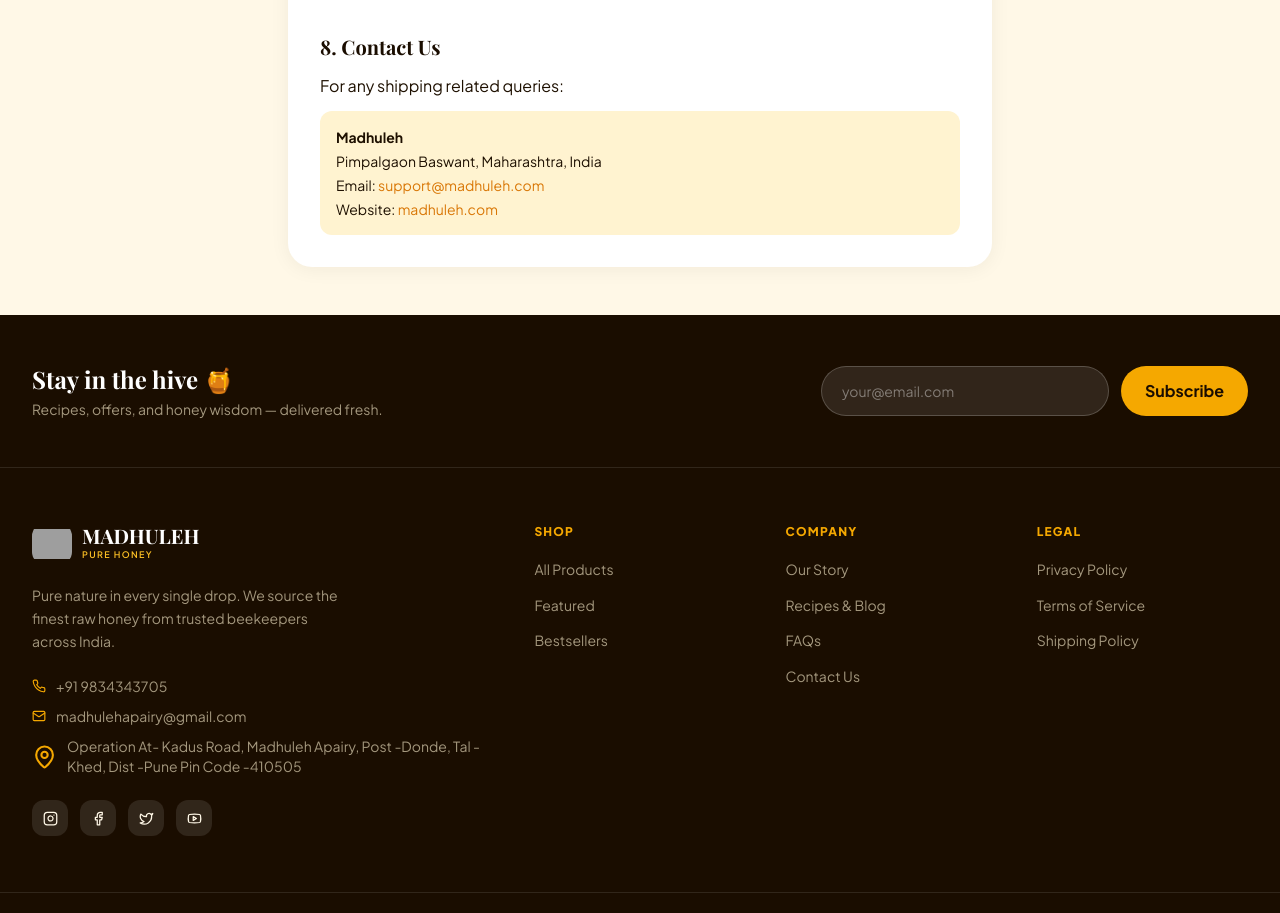
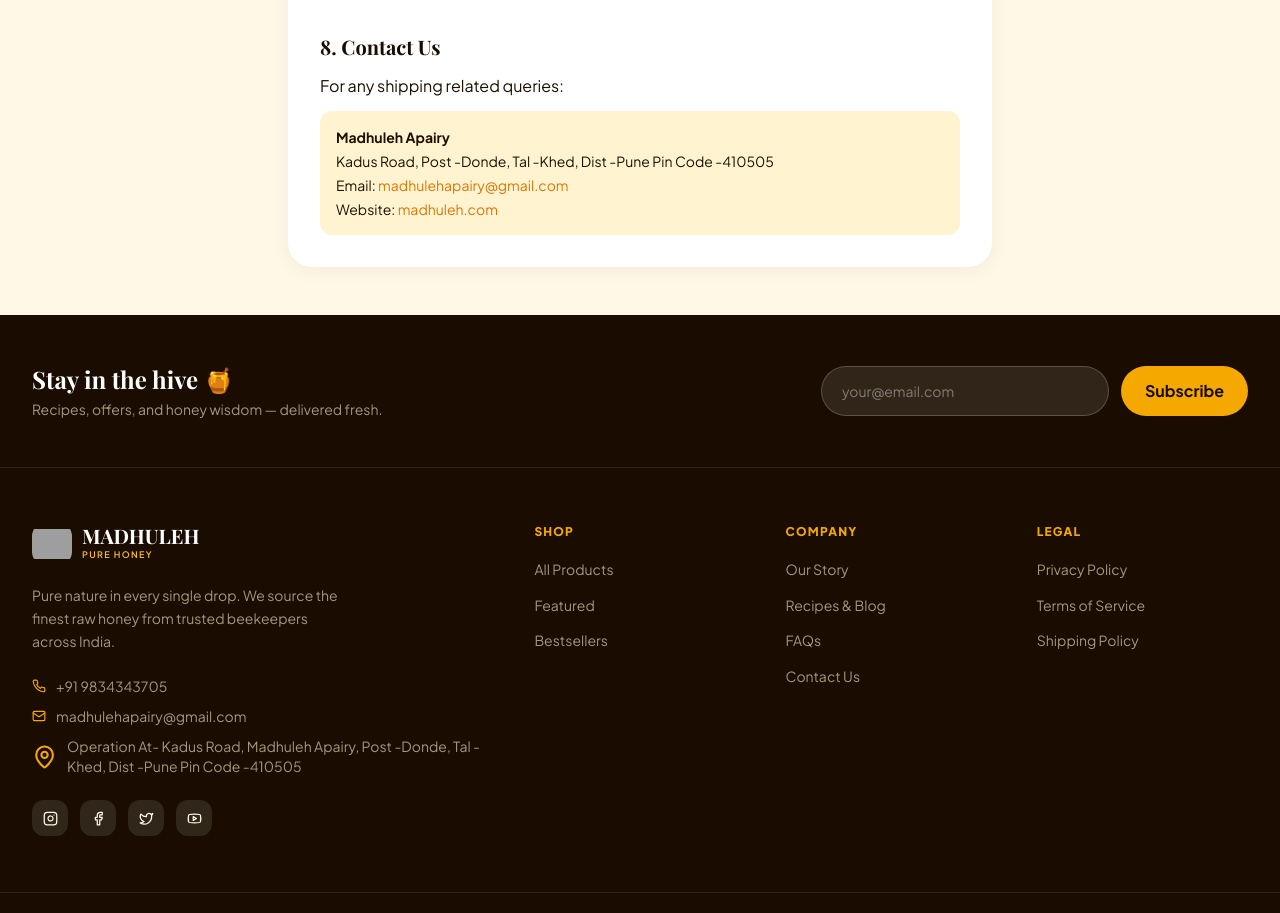
Before and after one commit to Vivekkumar5829/madhuleh-frontend, a React (Vite) app: page /shipping-policy in a window 1280 px wide. Shown: the part 1769-2682 px from the top of the page. Built offline with nearby package versions, Linux system fonts and the light colour scheme; no server answers; grey boxes are pictures that could not be loaded; a web font is replaced by a local one.

Commit message:
added links address and emails

```diff
--- a/src/pages/PrivacyPolicy.jsx
+++ b/src/pages/PrivacyPolicy.jsx
@@ -85,9 +85,9 @@
             <h2 className="font-display text-xl font-bold text-bark-900 mb-3">9. Contact Us</h2>
             <p>If you have any questions about this Privacy Policy, please contact us:</p>
             <div className="mt-3 bg-cream-200 rounded-xl p-4 text-sm">
-              <p><strong>Madhuleh</strong></p>
-              <p>Pimpalgaon Baswant, Maharashtra, India</p>
-              <p>Email: <a href="mailto:support@madhuleh.com" className="text-honey-600 hover:underline">support@madhuleh.com</a></p>
+              <p><strong>Madhuleh Apairy</strong></p>
+              <p>Kadus Road, Post -Donde, Tal -Khed, Dist -Pune Pin Code -410505</p>
+              <p>Email: <a href="madhulehapairy@gmail.com" className="text-honey-600 hover:underline">madhulehapairy@gmail.com</a></p>
               <p>Website: <Link to="/" className="text-honey-600 hover:underline">madhuleh.com</Link></p>
             </div>
           </section>
--- a/src/pages/ShippingPolicy.jsx
+++ b/src/pages/ShippingPolicy.jsx
@@ -94,16 +94,16 @@
 
           <section>
             <h2 className="font-display text-xl font-bold text-bark-900 mb-3">7. Damaged or Lost Packages</h2>
-            <p>If your package arrives damaged or is lost in transit, please contact us immediately at <a href="mailto:support@madhuleh.com" className="text-honey-600 hover:underline">support@madhuleh.com</a> with your order number and photos of the damage. We will arrange a replacement or full refund at no extra cost.</p>
+            <p>If your package arrives damaged or is lost in transit, please contact us immediately at <a href="mailto:madhulehapairy@gmail.com" className="text-honey-600 hover:underline">support@madhuleh.com</a> with your order number and photos of the damage. We will arrange a replacement or full refund at no extra cost.</p>
           </section>
 
           <section>
             <h2 className="font-display text-xl font-bold text-bark-900 mb-3">8. Contact Us</h2>
             <p>For any shipping related queries:</p>
             <div className="mt-3 bg-cream-200 rounded-xl p-4 text-sm space-y-1">
-              <p><strong>Madhuleh</strong></p>
-              <p>Pimpalgaon Baswant, Maharashtra, India</p>
-              <p>Email: <a href="mailto:support@madhuleh.com" className="text-honey-600 hover:underline">support@madhuleh.com</a></p>
+              <p><strong>Madhuleh Apairy</strong></p>
+              <p> Kadus Road, Post -Donde, Tal -Khed, Dist -Pune Pin Code -410505</p>
+              <p>Email: <a href="mailto:madhulehapairy@gmail.com" className="text-honey-600 hover:underline">madhulehapairy@gmail.com</a></p>
               <p>Website: <Link to="/" className="text-honey-600 hover:underline">madhuleh.com</Link></p>
             </div>
           </section>
--- a/src/pages/TermsOfService.jsx
+++ b/src/pages/TermsOfService.jsx
@@ -85,9 +85,9 @@
             <h2 className="font-display text-xl font-bold text-bark-900 mb-3">10. Contact Us</h2>
             <p>For any questions regarding these Terms of Service:</p>
             <div className="mt-3 bg-cream-200 rounded-xl p-4 text-sm">
-              <p><strong>Madhuleh</strong></p>
-              <p>Pimpalgaon Baswant, Maharashtra, India</p>
-              <p>Email: <a href="mailto:support@madhuleh.com" className="text-honey-600 hover:underline">support@madhuleh.com</a></p>
+              <p><strong>Madhuleh Apairy</strong></p>
+              <p>Kadus Road, Post -Donde, Tal -Khed, Dist -Pune Pin Code -410505</p>
+              <p>Email: <a href="mailto:madhulehapairy@gmail.com" className="text-honey-600 hover:underline">madhulehapairy@gmail.com</a></p>
               <p>Website: <Link to="/" className="text-honey-600 hover:underline">madhuleh.com</Link></p>
             </div>
           </section>
```
